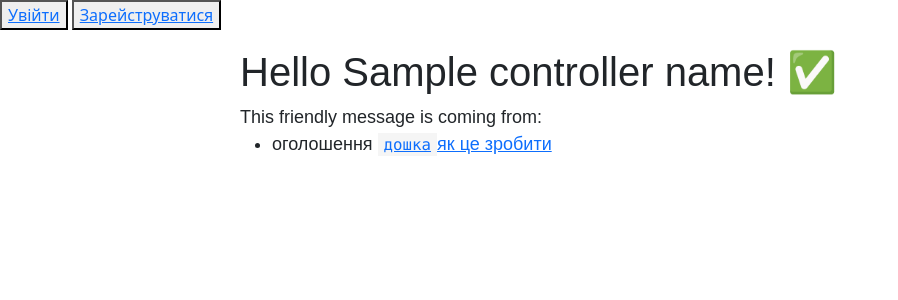
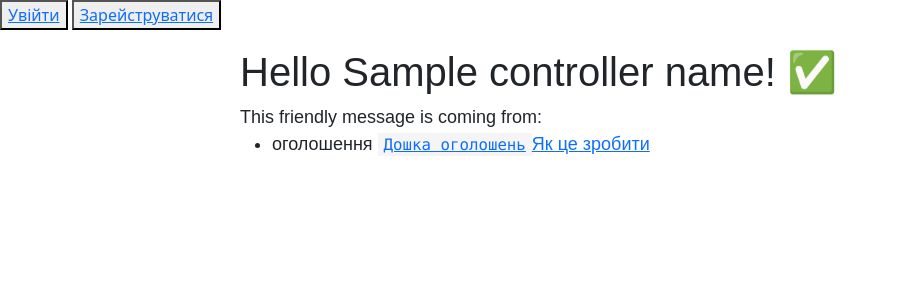
Before and after one commit to dimayaschhu/mysoung, a Symfony app: template templates/main/index.html.twig in a window 1280 px wide. Shown: the top 300 px of the page, without its empty margins (0-898 px from the left). Run offline with Twig, Linux system fonts and the light colour scheme; the template is opened without the code that fills it: most values are stand-ins (such as "Sample title", 1, 10 or a date in 2020); some libraries are stand-ins or nearby versions.

Commit message:
Proverka

```diff
--- a/templates/main/index.html.twig
+++ b/templates/main/index.html.twig
@@ -13,7 +13,7 @@
 
     This friendly message is coming from:
     <ul>
-        <li>оголошення <code><a href="{{ path('app_advertising')  }}">дошка</a></code><a href="{{ path('app_advertising_info')  }}">як це зробити</a></li>
+        <li>оголошення <code><a href="{{ path('app_advertising')  }}">Дошка оголошень</a></code><a href="{{ path('app_advertising_info')  }}">Як це зробити</a></li>
     </ul>
 </div>
 {% endblock %}
```
